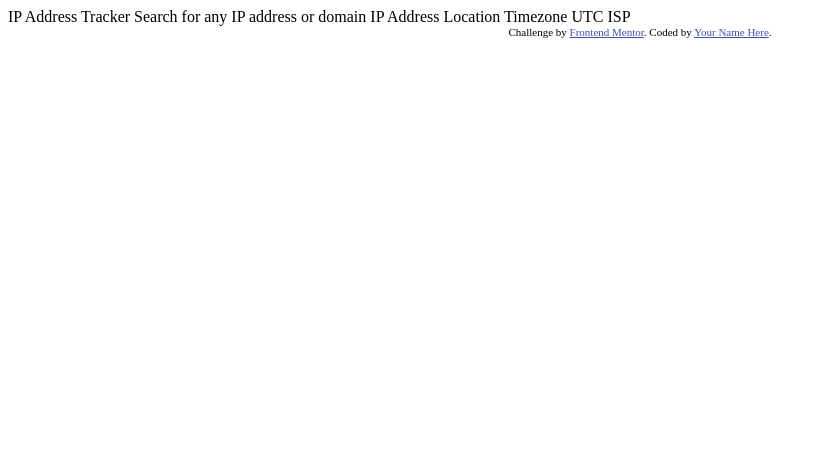
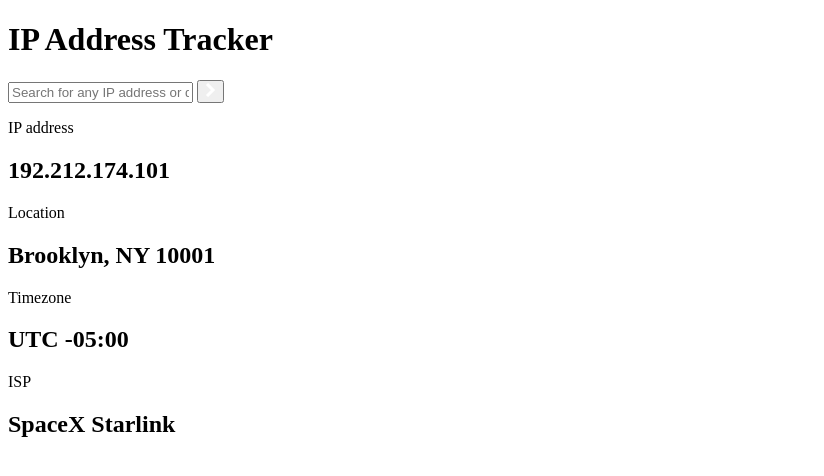
Before and after one commit to Fuyutami/FEM-ip-address-tracker, a plain HTML site: page index.html in a window 1280 px wide. Shown: the whole page, without its empty margins (0-824 px from the left). Drawn offline with Linux system fonts and the light colour scheme.

Commit message:
all done, just need to refactor the code

```diff
--- a/index.html
+++ b/index.html
@@ -1,34 +1,68 @@
 <!DOCTYPE html>
 <html lang="en">
-<head>
-  <meta charset="UTF-8">
-  <meta name="viewport" content="width=device-width, initial-scale=1.0"> <!-- displays site properly based on user's device -->
+	<head>
+		<meta charset="UTF-8" />
+		<meta name="viewport" content="width=device-width, initial-scale=1.0" />
+		<!-- displays site properly based on user's device -->
 
-  <link rel="icon" type="image/png" sizes="32x32" href="./images/favicon-32x32.png">
+		<link
+			rel="icon"
+			type="image/png"
+			sizes="32x32"
+			href="./images/favicon-32x32.png"
+		/>
 
-  <title>Frontend Mentor | IP Address Tracker</title>
+		<title>Frontend Mentor | IP Address Tracker</title>
+	</head>
+	<body>
+		<main class="content-wrapper">
+			<header class="header">
+				<h1 class="heading">IP Address Tracker</h1>
 
-  <!-- Feel free to remove these styles or customise in your own stylesheet 👍 -->
-  <style>
-    .attribution { font-size: 11px; text-align: center; }
-    .attribution a { color: hsl(228, 45%, 44%); }
-  </style>
-</head>
-<body>
+				<form class="search">
+          <input type="text" class="search__field" placeholder="Search for any IP address or domain">
+          <button class="search__btn">
+            <svg class="search__icon" xmlns="http://www.w3.org/2000/svg" width="11" height="14"><path fill="none" stroke="#FFF" stroke-width="3" d="M2 1l6 6-6 6"/></svg>
+          </button>
+        </form>
 
-  IP Address Tracker
+				<div class="info-panel">
+					<div class="info-panel__card">
+						<p class="info-panel__title">IP address</p>
+						<h2 class="info-panel__data">192.212.174.101</h2>
+					</div>
 
-  Search for any IP address or domain
+					<div class="separator"></div>
 
-  IP Address
-  Location
-  Timezone
-    UTC <!-- add offset value dynamically using the API -->
-  ISP
+					<div class="info-panel__card">
+						<p class="info-panel__title">Location</p>
+						<h2 class="info-panel__data">Brooklyn, NY 10001</h2>
+					</div>
 
-  <div class="attribution">
-    Challenge by <a href="https://www.frontendmentor.io?ref=challenge" target="_blank">Frontend Mentor</a>.
-    Coded by <a href="#">Your Name Here</a>.
-  </div>
-</body>
+					<div class="separator"></div>
+
+					<div class="info-panel__card">
+						<p class="info-panel__title">Timezone</p>
+						<h2 class="info-panel__data">UTC -05:00</h2>
+					</div>
+
+					<div class="separator"></div>
+
+					<div class="info-panel__card">
+						<p class="info-panel__title">ISP</p>
+						<h2 class="info-panel__data">SpaceX Starlink</h2>
+					</div>
+					<div class="separator"></div>
+				</div>
+			</header>
+
+			<div id="map"></div>
+		</main>
+		<!-- <div class="attribution">
+			Challenge by
+			<a href="https://www.frontendmentor.io?ref=challenge" target="_blank"
+				>Frontend Mentor</a
+			>. Coded by <a href="https://github.com/Fuyutami">Fuyutami</a>.
+		</div> -->
+	</body>
 </html>
```
